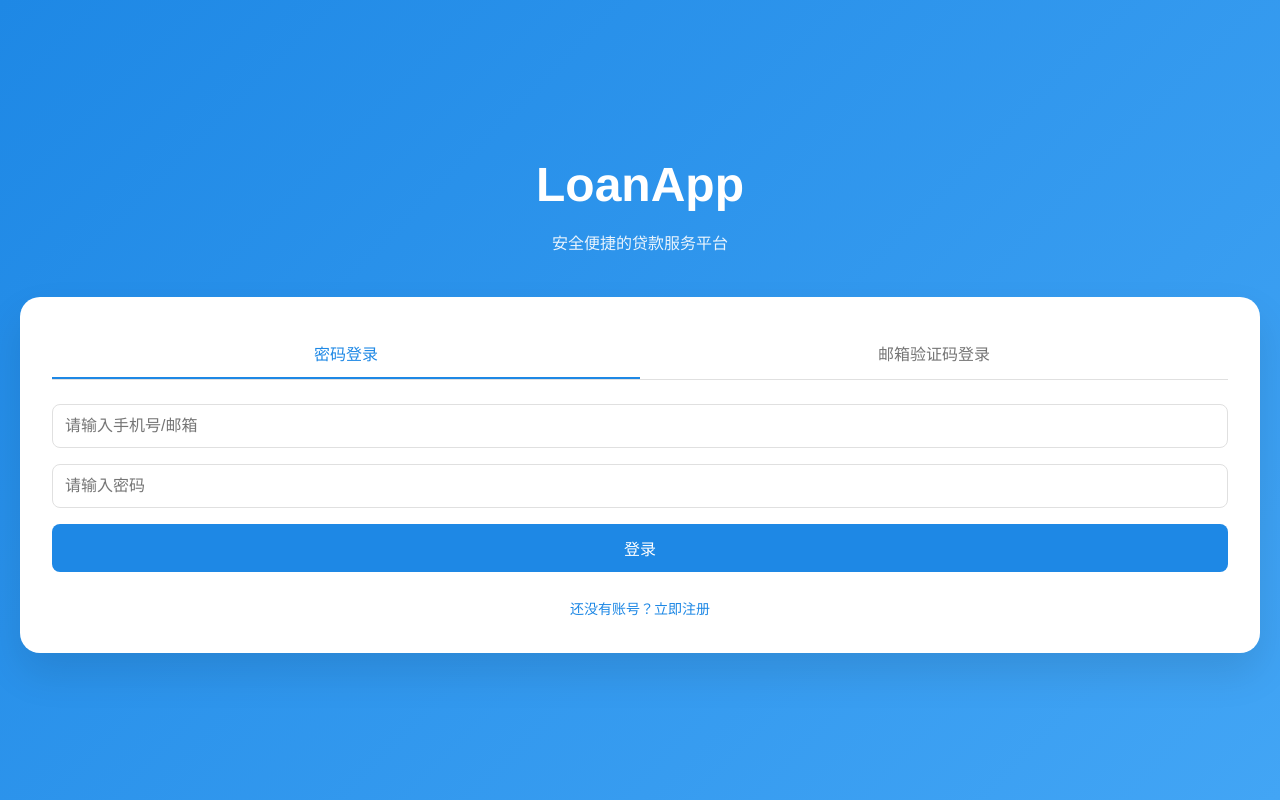
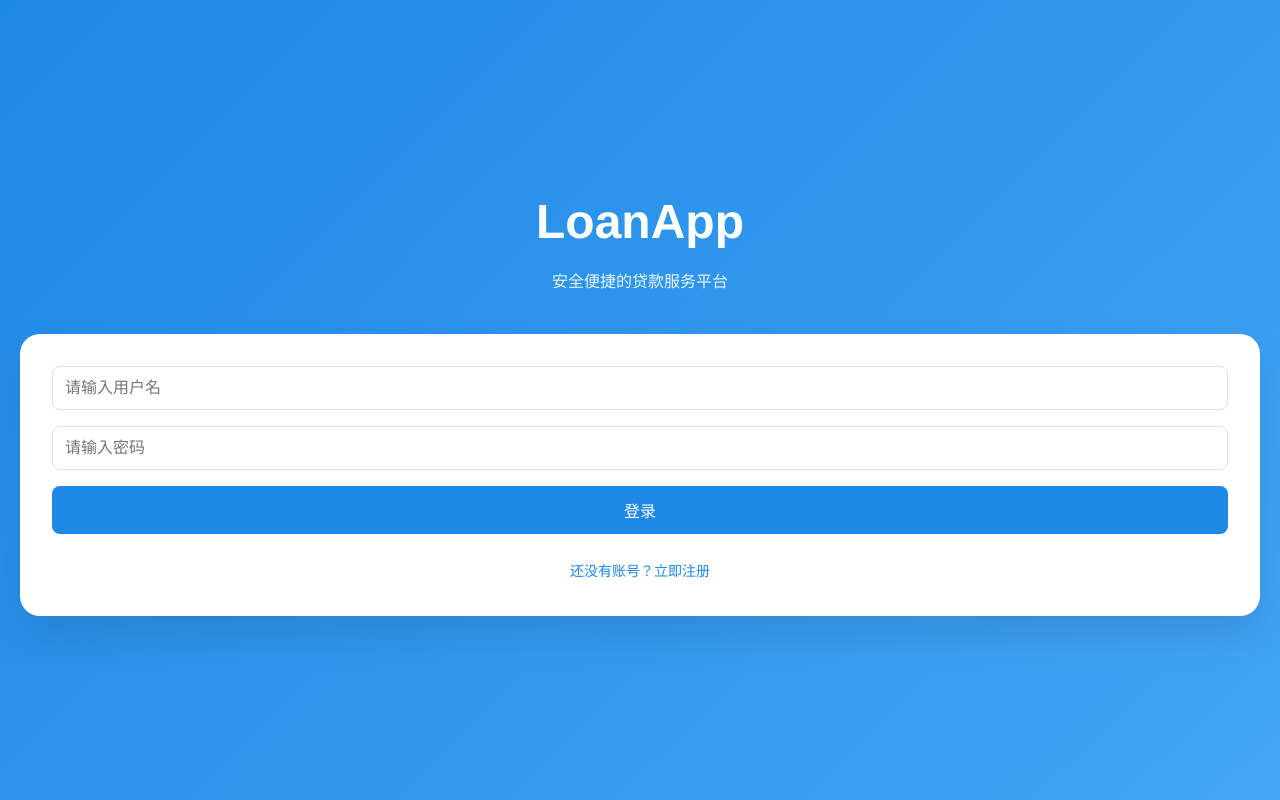
Before and after one commit to skywalk1234/loanApp_vue, a Vue app in the folder loan_vue/: page /login in a window 1280 px wide. Built offline with nearby package versions, Linux system fonts and the light colour scheme.

Commit message:
账号密码登录成功

```diff
--- a/loan_vue/src/router/index.js
+++ b/loan_vue/src/router/index.js
@@ -81,7 +81,7 @@ const router = createRouter({
 
 // 路由守卫
 router.beforeEach((to, from, next) => {
-  const isAuthenticated = localStorage.getItem('token')
+  const isAuthenticated = localStorage.getItem('accessToken')
 
   if (to.path === '/login' || to.path === '/register') {
     next()
--- a/loan_vue/src/views/login.vue
+++ b/loan_vue/src/views/login.vue
@@ -6,35 +6,18 @@
     </div>
 
     <div class="login-form">
-      <div class="login-tabs">
-        <button
-          class="tab-btn"
-          :class="{ active: loginType === 'password' }"
-          @click="loginType = 'password'"
-        >
-          密码登录
-        </button>
-        <button
-          class="tab-btn"
-          :class="{ active: loginType === 'email' }"
-          @click="loginType = 'email'"
-        >
-          邮箱验证码登录
-        </button>
-      </div>
-
       <form @submit.prevent="handleLogin">
         <div class="form-group">
           <input
             v-model="form.account"
             type="text"
             class="form-input"
-            :placeholder="loginType === 'password' ? '请输入手机号/邮箱' : '请输入邮箱'"
+            placeholder="请输入用户名"
             required
           >
         </div>
 
-        <div class="form-group" v-if="loginType === 'password'">
+        <div class="form-group">
           <input
             v-model="form.password"
             type="password"
@@ -42,26 +25,6 @@
             placeholder="请输入密码"
             required
           >
-        </div>
-
-        <div class="form-group" v-if="loginType === 'email'">
-          <div class="verify-group">
-            <input
-              v-model="form.verifyCode"
-              type="text"
-              class="form-input verify-input"
-              placeholder="请输入验证码"
-              required
-            >
-            <button
-              type="button"
-              class="verify-btn"
-              @click="sendVerifyCode"
-              :disabled="countdown > 0"
-            >
-              {{ countdown > 0 ? `${countdown}s` : '发送验证码' }}
-            </button>
-          </div>
         </div>
 
         <button type="submit" class="btn btn-primary btn-block">
@@ -83,49 +46,87 @@ export default {
   name: 'Login',
   data() {
     return {
-      loginType: 'password',
       form: {
         account: '',
-        password: '',
-        verifyCode: ''
-      },
-      countdown: 0
+        password: ''
+      }
     }
   },
   methods: {
     handleLogin() {
-      // 模拟登录请求
-      console.log('登录信息:', this.form)
+      console.log('开始登录流程...');
+      console.log('用户名:', this.form.account);
 
-      // 模拟登录成功
-      localStorage.setItem('token', 'mock_token')
+      // 创建请求头
+      var myHeaders = new Headers();
+      myHeaders.append("Content-Type", "application/json");
+
+      // 准备请求数据
+      var raw = JSON.stringify({
+        "username": this.form.account,
+        "pwd": this.form.password,
+        "force": true
+      });
+
+      console.log('请求数据:', raw);
+
+      // 配置请求选项
+      var requestOptions = {
+        method: 'POST',
+        headers: myHeaders,
+        body: raw,
+        redirect: 'follow'
+      };
+
+      // 发送登录请求
+      fetch("http://115.190.40.44:45444/user/login", requestOptions)
+        .then(response => {
+          console.log('响应状态:', response.status);
+          return response.text();
+        })
+        .then(result => {
+          console.log('登录响应:', result);
+
+          // 解析响应数据
+          try {
+            const responseData = JSON.parse(result);
+            console.log('解析后的响应数据:', responseData);
+
+            if (responseData.success) {
+              console.log('登录成功，开始保存token...');
+              // 保存token到localStorage
+              localStorage.setItem('accessToken', responseData.accessToken);
+              localStorage.setItem('refreshToken', responseData.refreshToken);
+
+              // 保存用户信息
               localStorage.setItem('user', JSON.stringify({
-        name: '用户' + Math.floor(Math.random() * 1000),
+                name: this.form.account,
                 phone: this.form.account
-      }))
+              }));
 
-      this.$router.push('/home')
-    },
+              console.log('token保存完成，准备跳转...');
 
-    sendVerifyCode() {
-      if (!this.form.account) {
-        alert('请输入邮箱地址')
-        return
+              // 跳转到首页
+              this.$router.push('/home').then(() => {
+                console.log('路由跳转成功');
+              }).catch(err => {
+                console.log('路由跳转错误:', err);
+                // 如果跳转失败，强制刷新页面
+                console.log('使用强制跳转');
+                window.location.href = '/home';
+              });
+            } else {
+              alert('登录失败: ' + (responseData.message || '未知错误'));
             }
-
-      // 模拟发送验证码
-      console.log('发送验证码到:', this.form.account)
-
-      // 开始倒计时
-      this.countdown = 60
-      const timer = setInterval(() => {
-        this.countdown--
-        if (this.countdown <= 0) {
-          clearInterval(timer)
+          } catch (e) {
+            console.error('解析响应失败:', e);
+            alert('登录失败: 响应格式错误');
           }
-      }, 1000)
-
-      alert('验证码已发送，请查收邮箱')
+        })
+        .catch(error => {
+          console.log('登录错误:', error);
+          alert('登录失败: 网络错误或服务器不可用');
+        });
     }
   }
 }
@@ -165,57 +166,10 @@ export default {
   box-shadow: 0 20px 40px rgba(0, 0, 0, 0.1);
 }
 
-.login-tabs {
-  display: flex;
-  margin-bottom: 24px;
-  border-bottom: 1px solid #e0e0e0;
-}
 
-.tab-btn {
-  flex: 1;
-  background: none;
-  border: none;
-  padding: 12px;
-  font-size: 16px;
-  color: #757575;
-  cursor: pointer;
-  border-bottom: 2px solid transparent;
-  transition: all 0.3s ease;
-}
 
-.tab-btn.active {
-  color: #1e88e5;
-  border-bottom-color: #1e88e5;
-}
-
-.verify-group {
-  display: flex;
-  gap: 12px;
-}
-
-.verify-input {
-  flex: 1;
-}
-
-.verify-btn {
-  background: #1e88e5;
-  color: white;
-  border: none;
-  border-radius: 8px;
-  padding: 12px 16px;
-  font-size: 14px;
-  cursor: pointer;
-  white-space: nowrap;
-  transition: background-color 0.3s ease;
-}
-
-.verify-btn:hover {
-  background: #1976d2;
-}
-
-.verify-btn:disabled {
-  background: #bdbdbd;
-  cursor: not-allowed;
+.form-group {
+    margin-bottom: 16px;
   }
 
   .form-footer {
```
Lines whose indentation alone changed are shown as unchanged.
